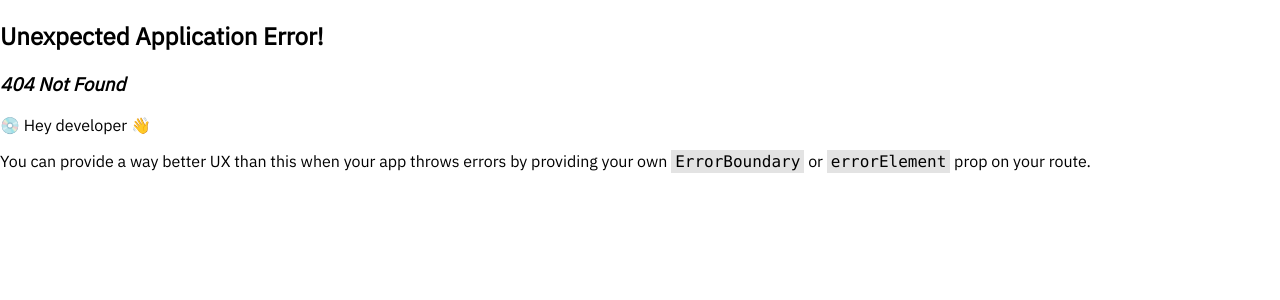
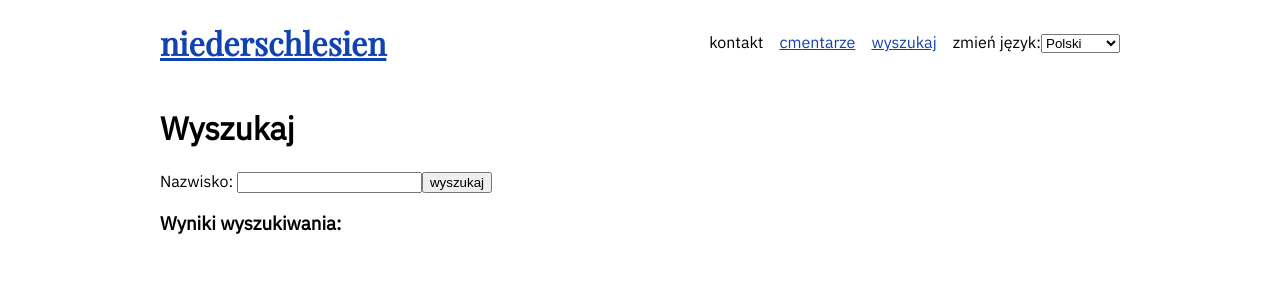
Before and after one commit to kaspar-almayer/niederschlesien, a React (Create React App) app: page /#/search in a window 1280 px wide. Before the commit this address had no page. Shown: the top 300 px of the page. Built offline with nearby package versions, Linux system fonts and the light colour scheme.

Commit message:
add search and german lang

```diff
--- a/package.json
+++ b/package.json
@@ -9,11 +9,14 @@
     "@testing-library/react": "^13.4.0",
     "@testing-library/user-event": "^13.5.0",
     "bootstrap": "^5.2.2",
+    "i18next": "^22.4.6",
     "leaflet": "^1.9.3",
     "react": "^18.2.0",
     "react-bootstrap": "^2.6.0",
     "react-dom": "^18.2.0",
+    "react-i18next": "^12.1.1",
     "react-leaflet": "^4.2.0",
+    "react-medium-image-zoom": "^5.1.2",
     "react-router-dom": "^6.4.3",
     "sass": "^1.56.1",
     "web-vitals": "^2.1.4"
--- a/src/components/Grave.js
+++ b/src/components/Grave.js
@@ -1,19 +1,34 @@
-//import { useState, useEffect } from "react";
 import { Link } from "react-router-dom";
+import { useTranslation } from "react-i18next";
+import Zoom from "react-medium-image-zoom";
 
 const imgBaseUrl =
   "https://exwqjdjcxzewandmmsei.supabase.co/storage/v1/object/public/graves/";
 
 function Grave({ grave }) {
+  const { t } = useTranslation();
   return (
     <div className="card">
-      <img src={imgBaseUrl + grave.img} alt="" className="card__img" />
+      <Zoom>
+        <img src={imgBaseUrl + grave.img} alt="" className="card__img" />
+      </Zoom>
       <div className="card__content">
-        <p>Imię: {grave.name}</p>
-        <p>Nazwisko: {grave.surname}</p>
-        <p>Data urodzenia: {grave.birth_date}</p>
-        <p>Data śmierci: {grave.death_date}</p>
-        <Link to={`/graveyard/${grave.graveyard}`}> Cmentarz &#x2192;</Link>
+        <p>
+          {t("grave.name")}: {grave.name}
+        </p>
+        <p>
+          {t("grave.surname")}: {grave.surname}
+        </p>
+        <p>
+          {t("grave.birthDate")}: {grave.birth_date}
+        </p>
+        <p>
+          {t("grave.deathDate")}: {grave.death_date}
+        </p>
+        <Link to={`/graveyard/${grave.graveyard}`}>
+          {" "}
+          {t("graveyard")} &#x2192;
+        </Link>
       </div>
     </div>
   );
--- a/src/components/Graveyard.js
+++ b/src/components/Graveyard.js
@@ -1,5 +1,6 @@
 import { useState, useEffect } from "react";
 import { useParams } from "react-router-dom";
+import { useTranslation } from "react-i18next";
 
 import { supabase } from "../supabaseClient";
 
@@ -11,6 +12,7 @@ function Graveyard() {
   const [graves, setGraves] = useState(null);
   const [graveyard, setGraveyard] = useState(null);
   let { graveyardId } = useParams();
+  const { t } = useTranslation();
 
   const getGravese = async () => {
     try {
@@ -54,7 +56,9 @@ function Graveyard() {
   return (
     <div className="container">
       <Header />
-      <h1>cmentarz: {graveyard?.name}</h1>
+      <h1>
+        {t("graveyard")}: {graveyard?.name}
+      </h1>
       {graveyard ? (
         <Map graveyards={[graveyard]} showPopup={false}></Map>
       ) : null}
--- a/src/components/Graveyards.js
+++ b/src/components/Graveyards.js
@@ -1,4 +1,5 @@
 import { useState, useEffect } from "react";
+import { useTranslation } from "react-i18next";
 
 import { supabase } from "../supabaseClient";
 
@@ -6,6 +7,7 @@ import Header from "./Header";
 import Map from "./Map";
 
 function Graveyards() {
+  const { t } = useTranslation();
   const [graveyards, setGraveyards] = useState(null);
   useEffect(() => {
     const getProfile = async () => {
@@ -30,7 +32,7 @@ function Graveyards() {
   return (
     <div className="container">
       <Header />
-      <h1>gravesyards map:</h1>
+      <h1>{t("graveyardsMap")}</h1>
       <Map graveyards={graveyards} showPopup></Map>
     </div>
   );
--- a/src/components/Header.js
+++ b/src/components/Header.js
@@ -1,13 +1,32 @@
 import { Link } from "react-router-dom";
-function Header({ grave }) {
+import { useTranslation } from "react-i18next";
+
+function Header() {
+  const { t, i18n } = useTranslation();
+  const changeLang = (e) => {
+    i18n.changeLanguage(e.target.value);
+  };
   return (
     <header className="main-header">
       <Link to="/">
         <h1 className="logo">niederschlesien</h1>
       </Link>
       <div className="main-header__nav">
-        <span>kontakt</span>
-        <Link to="/graveyards">cmentarze</Link>
+        <span>{t("header.contact")}</span>
+        <Link to="/graveyards">{t("header.graveyards")}</Link>
+        <Link to="/search">{t("header.search")}</Link>
+        <span>
+          <label for="lang">{t("header.setLang")}:</label>
+          <select
+            name="lang"
+            id="lang"
+            onChange={changeLang}
+            value={i18n.language}
+          >
+            <option value="pl">Polski</option>
+            <option value="de">Deutsche</option>
+          </select>
+        </span>
       </div>
     </header>
   );
--- a/src/components/Hero.js
+++ b/src/components/Hero.js
@@ -1,10 +1,13 @@
 //import hero_img1 from "../assets/hero-img1.jpg";
 //import hero_img2 from "../assets/hero-img2.jpg";
 
+import { useTranslation } from "react-i18next";
+
 function Hero() {
+  const { t } = useTranslation();
   return (
     <div className="hero">
-      <h2>Niemieckie groby na Dolnym Śląsku</h2>
+      <h2>{t("mainHeading")}</h2>
       {/* <div className="hero__img-container">
         <img src={hero_img1} alt="" className="hero__img" />
         <img src={hero_img2} alt="" className="hero__img" />
--- /dev/null
+++ b/src/components/Search.js
@@ -0,0 +1,63 @@
+import { useState } from "react";
+import { useTranslation } from "react-i18next";
+
+import { supabase } from "../supabaseClient";
+
+import Header from "./Header";
+import Grave from "./Grave";
+
+function Search() {
+  const { t } = useTranslation();
+  const [surname, setSurname] = useState("");
+  const [graves, setGraves] = useState(null);
+  const [message, setMessage] = useState("");
+
+  async function search() {
+    try {
+      const { data, error } = await supabase
+        .from("graves")
+        .select()
+        .textSearch("surname", `${surname}`);
+
+      if (error) {
+        throw error;
+      }
+      if (data.length > 0) {
+        setGraves(data);
+        setMessage("");
+      } else {
+        setMessage(t("search.errorMessage"));
+        setGraves(null);
+      }
+    } catch (error) {
+      console.log(error);
+      setMessage(`Error: ${error.code}`);
+      setGraves(null);
+    }
+  }
+
+  return (
+    <div className="container">
+      <Header />
+      <h1>{t("search.title")}</h1>
+      <div>
+        <label htmlFor="surname">{t("search.label")}: </label>
+        <input
+          type="text"
+          value={surname}
+          onChange={(e) => setSurname(e.target.value)}
+        />
+        <button onClick={search}>{t("search.submitButton")}</button>
+      </div>
+      <h3>{t("search.searchResultsHeading")}:</h3>
+      <div className="graves-list">
+        {message ?? <p>{message}</p>}
+        {graves?.map((grave, index) => (
+          <Grave key={index} grave={grave} />
+        ))}
+      </div>
+    </div>
+  );
+}
+
+export default Search;
--- a/src/index.js
+++ b/src/index.js
@@ -3,13 +3,19 @@ import ReactDOM from "react-dom/client";
 import { RouterProvider, createHashRouter } from "react-router-dom";
 import reportWebVitals from "./reportWebVitals";
 
+import i18n from "i18next";
+import { initReactI18next } from "react-i18next";
+import tralations from "./translation.json";
+
 import "leaflet/dist/leaflet.css";
+import "react-medium-image-zoom/dist/styles.css";
 import "./index.css";
 
 import App from "./App";
 import Add from "./components/Add";
 import Graveyards from "./components/Graveyards";
 import Graveyard from "./components/Graveyard";
+import Search from "./components/Search";
 
 const router = createHashRouter([
   {
@@ -28,7 +34,26 @@ const router = createHashRouter([
     path: "/graveyard/:graveyardId",
     element: <Graveyard />,
   },
+  {
+    path: "/search",
+    element: <Search />,
+  },
 ]);
+
+i18n
+  .use(initReactI18next) // passes i18n down to react-i18next
+  .init({
+    // the translations
+    // (tip move them in a JSON file and import them,
+    // or even better, manage them via a UI: https://react.i18next.com/guides/multiple-translation-files#manage-your-translations-with-a-management-gui)
+    resources: tralations,
+    lng: "pl", // if you're using a language detector, do not define the lng option
+    fallbackLng: "pl",
+
+    interpolation: {
+      escapeValue: false, // react already safes from xss => https://www.i18next.com/translation-function/interpolation#unescape
+    },
+  });
 
 const root = ReactDOM.createRoot(document.getElementById("root"));
 root.render(
--- a/src/styles.scss
+++ b/src/styles.scss
@@ -28,7 +28,7 @@ img {
     align-items: center;
 
     &__nav {
-        a {
+        > * {
             margin-left: 1rem;
         }
     }
--- /dev/null
+++ b/src/translation.json
@@ -0,0 +1,54 @@
+{
+  "pl": {
+    "translation": {
+      "mainHeading": "Niemieckie groby na Dolnym Śląsku",
+      "grave": {
+        "name": "Imię",
+        "surname": "Nazwisko",
+        "birthDate": "Data urodzenia",
+        "deathDate": "Data śmierci"
+      },
+      "graveyard": "Cmentarz",
+      "graveyardsMap": "Mapa cmentarzy",
+      "header": {
+        "contact": "kontakt",
+        "graveyards": "cmentarze",
+        "search": "wyszukaj",
+        "setLang": "zmień język"
+      },
+      "search": {
+        "title": "Wyszukaj",
+        "label": "Nazwisko",
+        "submitButton": "wyszukaj",
+        "searchResultsHeading": "Wyniki wyszukiwania",
+        "errorMessage": "Brak wyników wyszukiwania"
+      }
+    }
+  },
+  "de": {
+    "translation": {
+      "mainHeading": "Deutsche Gräber in Niederschlesien",
+      "grave": {
+        "name": "Vorname",
+        "surname": "Nachname",
+        "birthDate": "Geburtsdatum",
+        "deathDate": "Sterbedatum"
+      },
+      "graveyard": "Friedhof",
+      "graveyardsMap": "Karte der Friedhöfe",
+      "header": {
+        "contact": "kontakt",
+        "graveyards": "friedhöfe",
+        "search": "suche",
+        "setLang": "sprache ändern"
+      },
+      "search": {
+        "title": "Suche",
+        "label": "Nachname",
+        "submitButton": "suche",
+        "searchResultsHeading": "Suchergebnisse",
+        "errorMessage": "Keine Suchergebnisse"
+      }
+    }
+  }
+}
```
Also changed, not shown: 1 other file (tests, documents, lock files or other folders).
